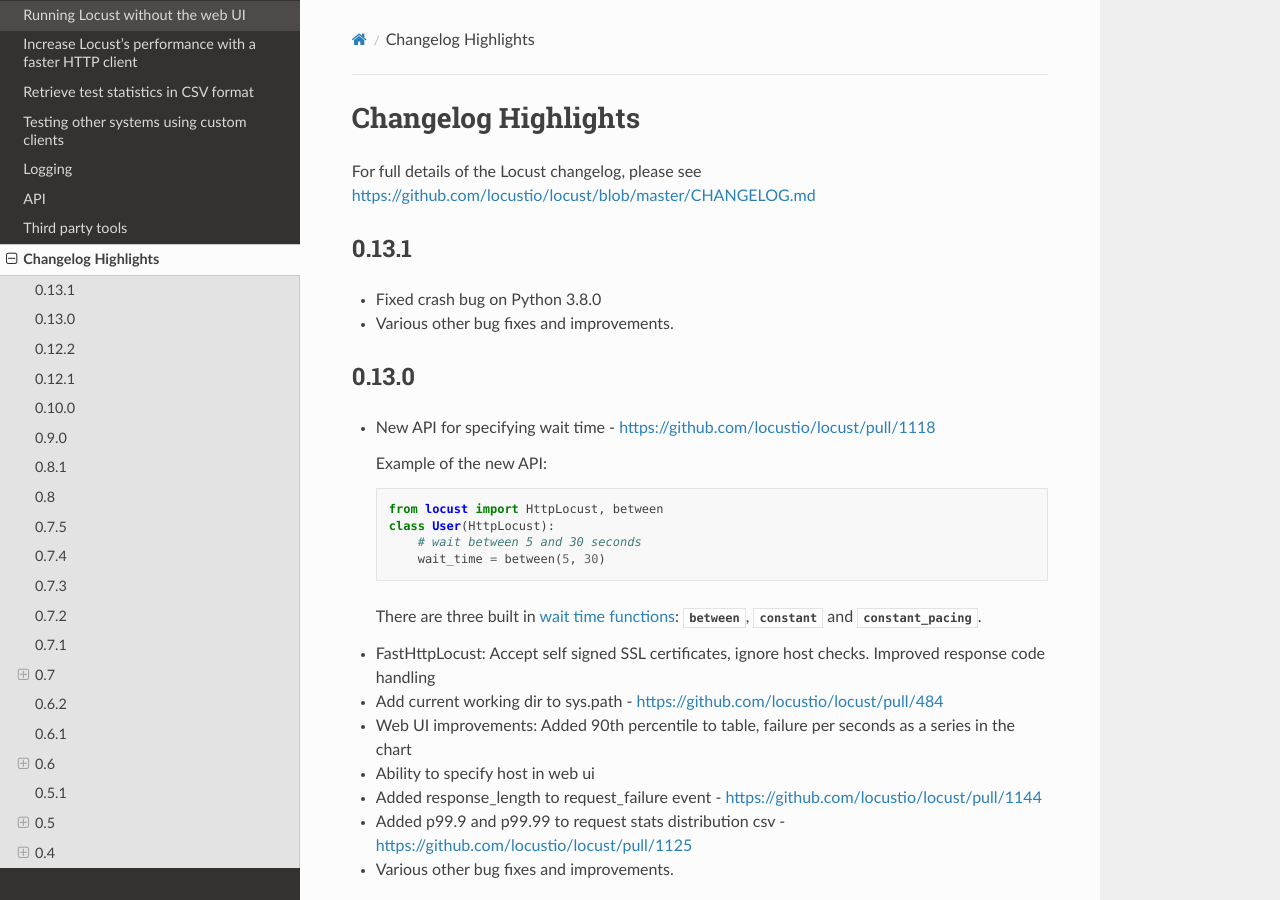
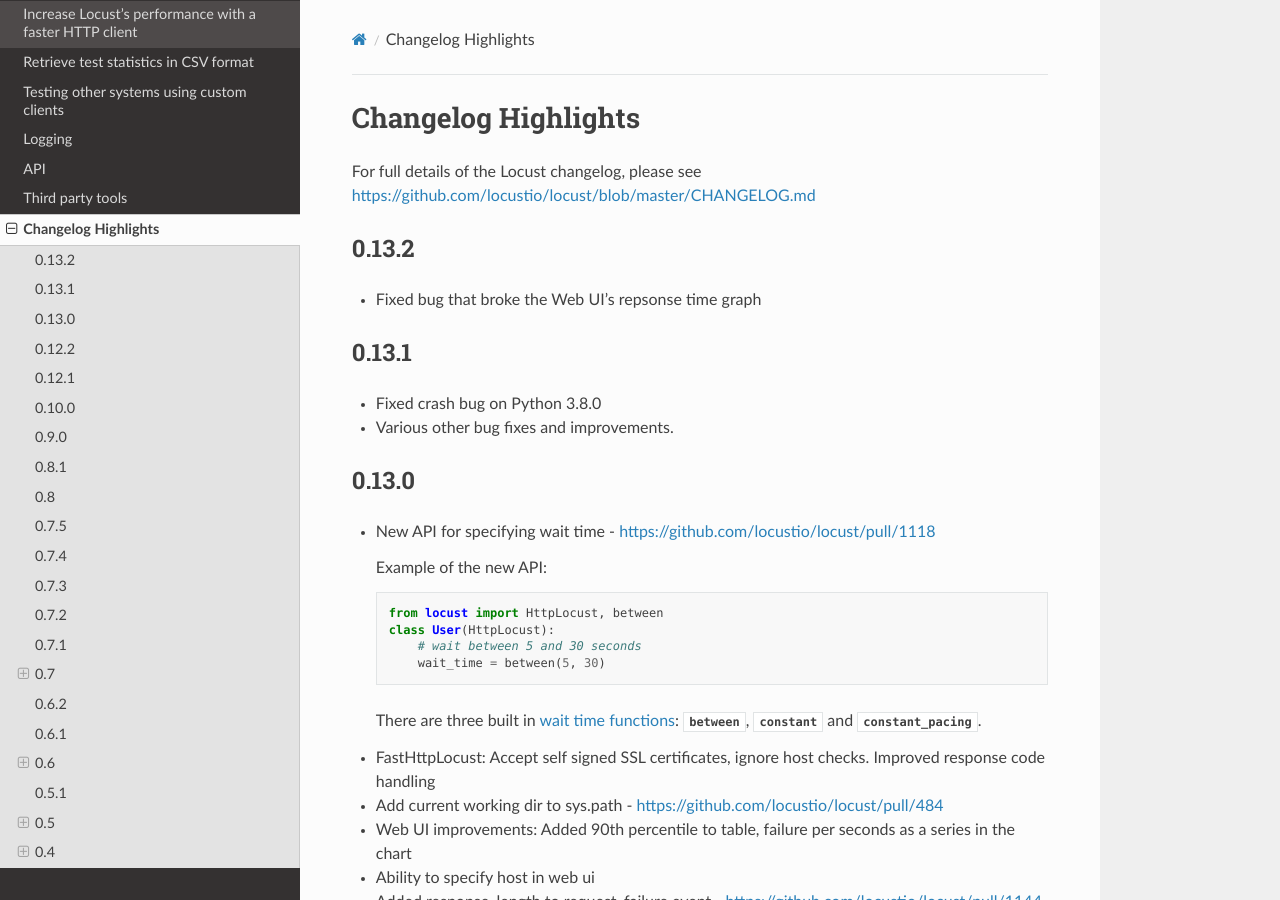
Before and after one commit to locustio/locust, a Sphinx documentation site: the page built from docs/changelog.rst, in a window 1280 px wide and 900 px high. Built offline with Sphinx 7.4.7 and the Read the Docs theme 2.0.0, drawn with Linux system fonts in a browser that asks for light colours; pages that are not in the unit, such as notebooks, are missing from menus.

Commit message:
Bumped version

```diff
--- a/docs/changelog.rst
+++ b/docs/changelog.rst
@@ -3,6 +3,11 @@
 ####################
 
 For full details of the Locust changelog, please see https://github.com/locustio/locust/blob/master/CHANGELOG.md
+
+0.13.2
+======
+
+* Fixed bug that broke the Web UI's repsonse time graph
 
 0.13.1
 ======
--- a/locust/__init__.py
+++ b/locust/__init__.py
@@ -2,4 +2,4 @@
 from .exception import InterruptTaskSet, ResponseError, RescheduleTaskImmediately
 from .wait_time import between, constant, constant_pacing
 
-__version__ = "0.13.1"
+__version__ = "0.13.2"
```
